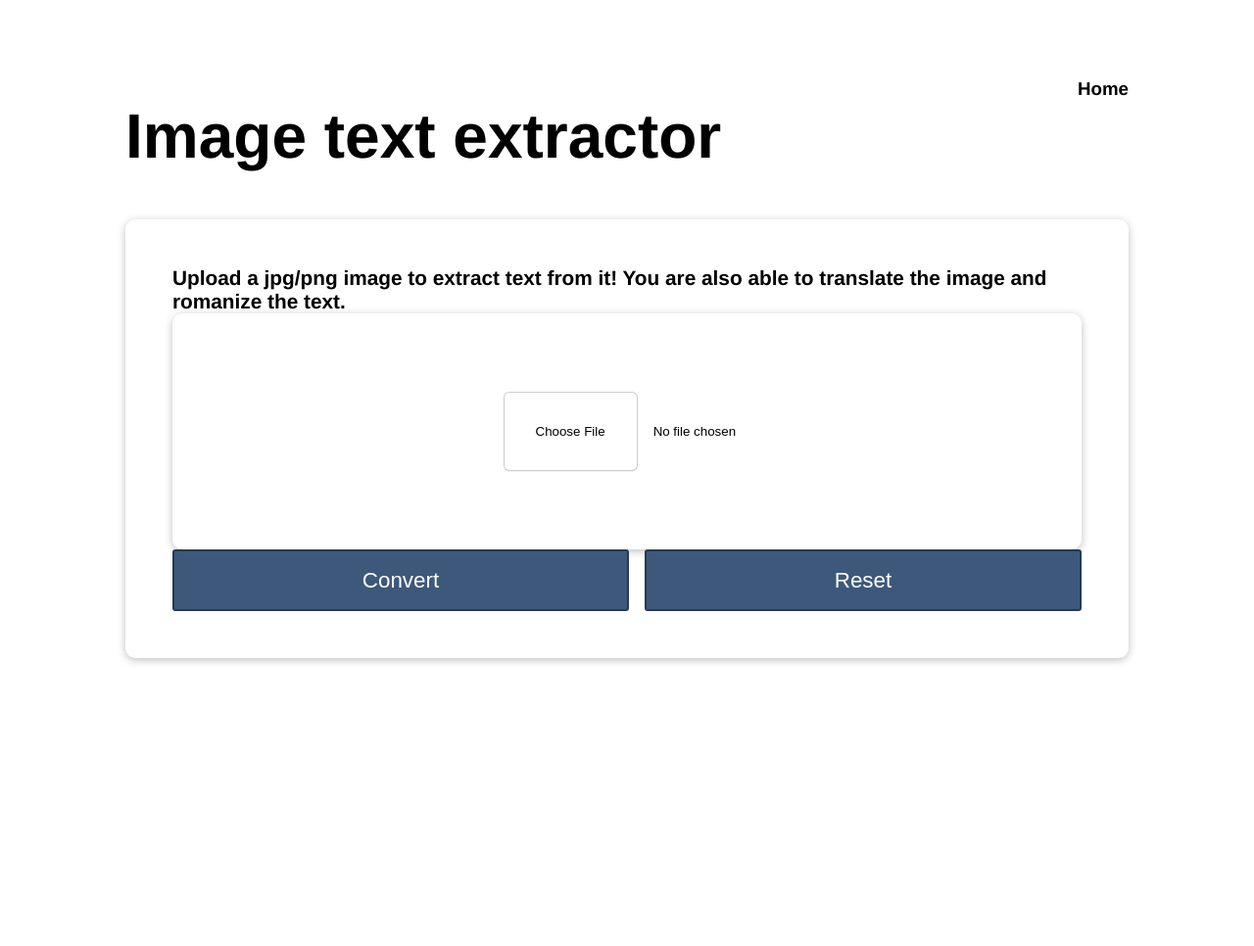
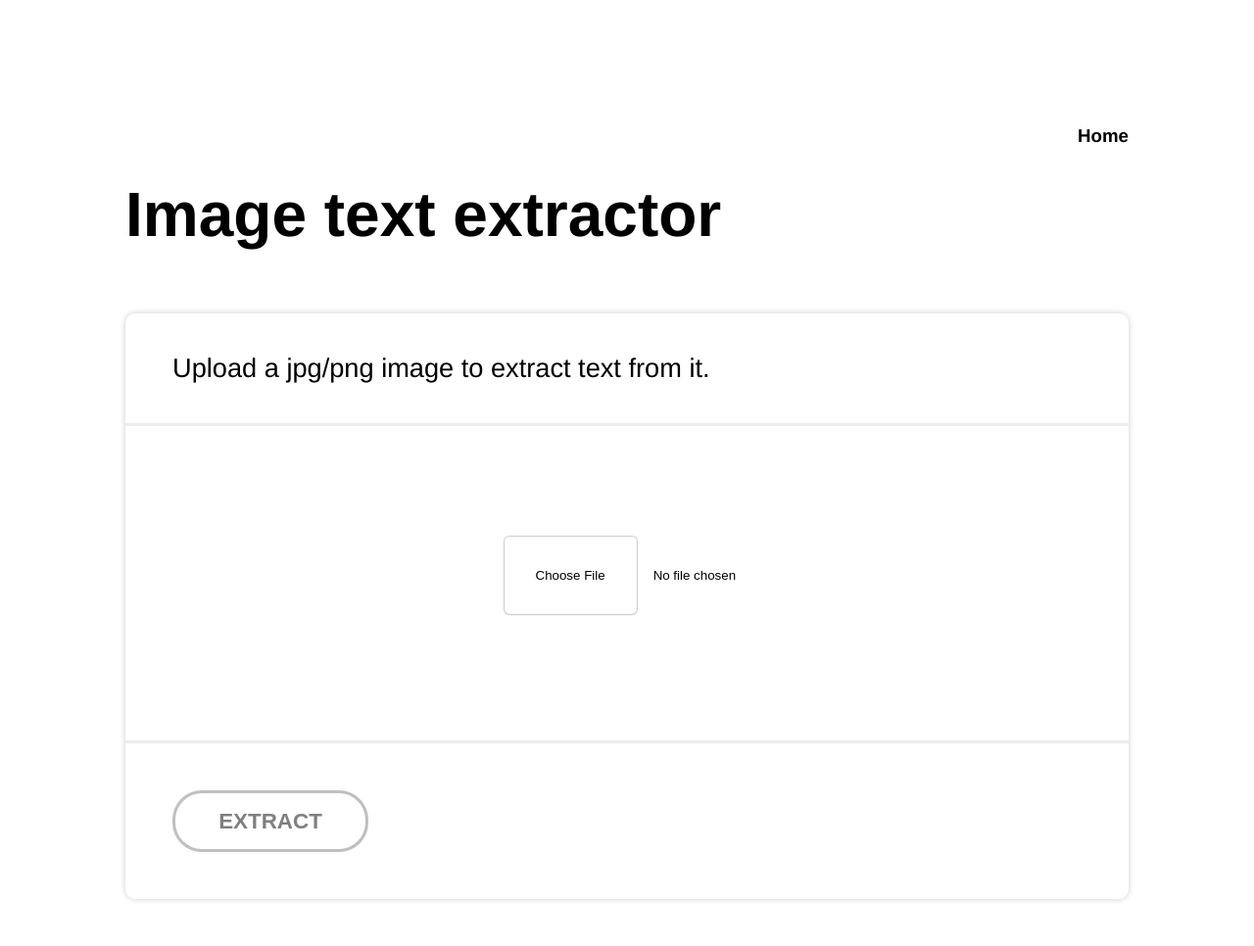
Before and after one commit to samkhodak/text-extraction-app, a Flask app: page / in a window 1280 px wide. Shown: the whole page at 98% size. Before the commit the page ends 678 px from the top, so only its background shows below. Run offline with Flask 3, Linux system fonts and the light colour scheme.

Commit message:
updated styles for main page and results page.

```diff
--- a/final/static/styles.css
+++ b/final/static/styles.css
@@ -31,22 +31,14 @@ body {
 }
 
 .title-nav {
-    margin: 5rem 0 0 0;
+    margin: 8rem 0 0 0;
     display: flex;
     justify-content: end;
 }
 
-.container-card {
-    padding: 3rem;
-    /* box-shadow: rgba(99, 99, 99, 0.425) 0px 2px 8px 0px; */
-    /* box-shadow: rgba(50, 50, 93, 0.25) 0px 2px 5px -1px, rgba(0, 0, 0, 0.3) 0px 1px 3px -1px; */
-    box-shadow: rgba(0, 0, 0, 0.25) 0px 2px 8px;
-    border-radius: 10px;
-}
-
 .main-title {
     white-space: nowrap;
-    margin: 0 0 3rem 0;
+    margin: 2rem 0 4rem 0;
     /* font-weight: 600; */
     font-size: clamp(1.5rem, 6vw, 4rem)
 
@@ -60,7 +52,8 @@ body {
 .main-link {
     color: black;
     text-decoration: none;
-    transition: transform 100ms;
+    /* transition: ease-in-out 200ms; */
+    transition: all 300ms ease-in-out;
     display: inline-block;
 
     &:visited {
@@ -68,7 +61,8 @@ body {
     }
 
     &:hover {
-        transform: scale(1.03);
+        /* transform: scale(1.05); */
+        color: black;
         text-decoration: underline;
     }
 }
@@ -85,18 +79,139 @@ body {
     box-shadow: 0px 1px 0px rgba(0, 0, 0, 0.05);
     background-color: white;
     border-radius: 6px;
-    transition: ease-in-out 250ms;
+    transition: ease-in-out 300ms;
     cursor: pointer;
 
 }
 .image-input::file-selector-button:hover {
-    background-color: #f5f6f7;
+    /* background-color: #f5f6f7; */
+    border-color: black;
+}
+
+.card-container {
+    /* padding: 3rem 0; */
+    margin-bottom: 3rem;
+    /* box-shadow: rgba(99, 99, 99, 0.425) 0px 2px 8px 0px; */
+    /* box-shadow: rgba(50, 50, 93, 0.25) 0px 2px 5px -1px, rgba(0, 0, 0, 0.3) 0px 1px 3px -1px; */
+    box-shadow: rgba(0, 0, 0, 0.2) 0px 0px 6px;
+    border-radius: 10px;
+}
+
+.card-header {
+    padding: 2.5rem 3rem;
+    border-bottom: 3px solid rgba(0, 0, 0, 0.076);
+}
+
+.card-title {
+    font-weight: 300;
+    font-size: 1.7rem;
+}
+
+.card-content{
+    padding: 5rem 5rem 6rem 5rem;
+    /* margin: 2rem 0 3rem 0; */
+    /* box-shadow: rgba(33, 35, 38, 0.15) 0px 10px 10px -10px, rgba(33, 35, 38, 0.15) 0px -10px 10px -10px; */
+    /* border-top: 3px solid rgba(0, 0, 0, 0.076); */
+
+    /* border-radius: 10px; */
+}
+
+.card-text {
+    font-weight: 300;
+    font-size: 1.9rem;
+}
+
+.card-footer {
+    padding: 3rem;
+    border-top: 3px solid rgba(0, 0, 0, 0.076);
+    /* gap: 1rem; */
 }
 
 .centering-wrapper {
     width: max-content;
     margin: auto;
 }
+
+.button {
+    background: white;
+    color: rgba(0, 0, 0, 0.5);
+    border: solid 3px rgba(0, 0, 0, 0.25);
+    font-size: 1.4rem;
+    font-weight: bold;
+    padding: 1rem;
+    height: 63px;
+    width: 100%;
+    max-width: 200px;
+    border-radius: 30px;
+    outline: none;
+    transition: ease-in-out 300ms;
+
+    &:hover {
+        /* box-shadow: rgb(255, 255, 255) 0px 2px 8px inset; */
+        border-color: black;
+        color: black;
+        /* transform: scale(1.03); */
+    }
+}
+
+
+
+/* Results styles */
+
+#original-image {
+    display: block;
+    margin: auto;
+    max-width: 100%;
+    /* box-shadow: rgba(0, 0, 0, 0.1) 0px 1px 2px 0px; */
+    /* box-shadow: rgba(60, 64, 67, 0.3) 0px 1px 2px 0px, rgba(60, 64, 67, 0.15) 0px 1px 3px 1px; */
+    box-shadow: rgba(0, 0, 0, 0.1) 0px 0px 5px 0px, rgba(0, 0, 0, 0.1) 0px 0px 1px 0px;
+}
+
+.footer-form-row {
+    /* display: inline-flex; */
+    display: flex;
+    flex-flow: row wrap;
+    gap: 4rem;
+}
+
+.footer-form {
+    display: flex;
+    flex-flow: column nowrap;
+    gap: 1rem;
+    /* width: min-content; */
+    width: 100%;
+    min-width: 300px;
+    max-width: 45%;
+}
+
+.form-label {
+    font-size: 1.5rem;
+    font-weight: 300;
+    display: block;
+    margin-bottom: 1rem;
+}
+
+.translate-row {
+    display: flex;
+    flex-flow: row wrap;
+    gap: 1rem;
+    width: 100%;
+}
+
+.language-select {
+    max-width: fit-content;
+    font-size: 1.4rem;
+    padding: 1rem 0 1rem 1rem;
+    border-radius: 3px;
+    /* background-color: #3D587B; */
+    /* color: white; */
+    /* border: 2px solid #283A52; */
+    border: solid 3px rgba(0, 0, 0, 0.25);
+    background: white;
+    color: rgba(0, 0, 0, 0.7);
+}
+
+
 
 
 /* Quotes styles */
@@ -136,50 +251,3 @@ body {
         transition: ease-in-out 400ms;
     }
 }
-
-.form-label {
-    font-size: 1.3rem;
-    display: block;
-}
-
-.button-row {
-    display: flex;
-    gap: 1rem;
-}
-
-.button {
-    color: white;
-    font-size: 1.4rem;
-    flex-grow: 1;
-    padding: 1rem;
-    height: 63px;
-    background-color: #3D587B;
-    border-radius: 3px;
-    border: 2px solid #283A52;
-
-    &:hover {
-        background-color: #2F4460;
-        border-color: white;
-        transition: ease-in-out 100ms;
-    }
-}
-
-
-#original-image {
-    max-width: 80%;
-}
-
-.language-select {
-    max-width: fit-content;
-    font-size: 1.4rem;
-    padding: 1rem 0 1rem 1rem;
-    border-radius: 3px;
-    background-color: #3D587B;
-    color: white;
-    border: 2px solid #283A52;
-}
-
-.translate-row {
-    display: inline-flex;
-    gap: 1rem;
-}
--- a/final/templates/index.html
+++ b/final/templates/index.html
@@ -1,16 +1,18 @@
 {% extends "layout.html" %}
 {% block content %}
-    <div class="container-card">
-        <form action="{{ url_for('results')}}" method="post" enctype = 'multipart/form-data'>
-            <label for="image-input" class="form-label">Upload a jpg/png image to extract text from it! You are also able to translate the image and romanize the text.</label>
-            <div class="container-card">
+    <div class="card-container">
+        <form class="index-form" action="{{ url_for('results')}}" method="post" enctype = 'multipart/form-data'>
+            <div class="card-header">
+                <label for="image-input" class="card-title">Upload a jpg/png image to extract text from it.</label>
+            </div>
+            <div class="card-content">
                 <div class="centering-wrapper">
                     <input type="file" class="image-input" id="image-input" name="image" accept="image/png, image/jpeg" required />
                 </div>
             </div>
-            <div class="button-row">
-                <button type="submit" class="button">Convert</button>
-                <button type="reset" class="button">Reset</button>
+            <div class="card-footer">
+                <button type="submit" class="button">EXTRACT</button>
+                <!-- <button type="reset" class="button">Reset</button> -->
             </div>
         </form>
     </div>
--- a/final/templates/layout.html
+++ b/final/templates/layout.html
@@ -11,7 +11,7 @@
         <div class="title-nav">
             <h3 class="home-link"><a class="main-link" href="{{url_for('index')}}">Home</a></h3>
         </div>
-        <h1 class="main-title">{{title}}<h1>
+        <h1 class="main-title">{{title}}</h1>
         {% block content %}{% endblock %}
         <!-- <div class="home-footer"> -->
             <!-- <h3 class="home-link"><a class="main-link" href="{{url_for('index')}}">Home</a></h3> -->
```
Also changed, not shown: final/templates/results.html (+60 -16 lines).
